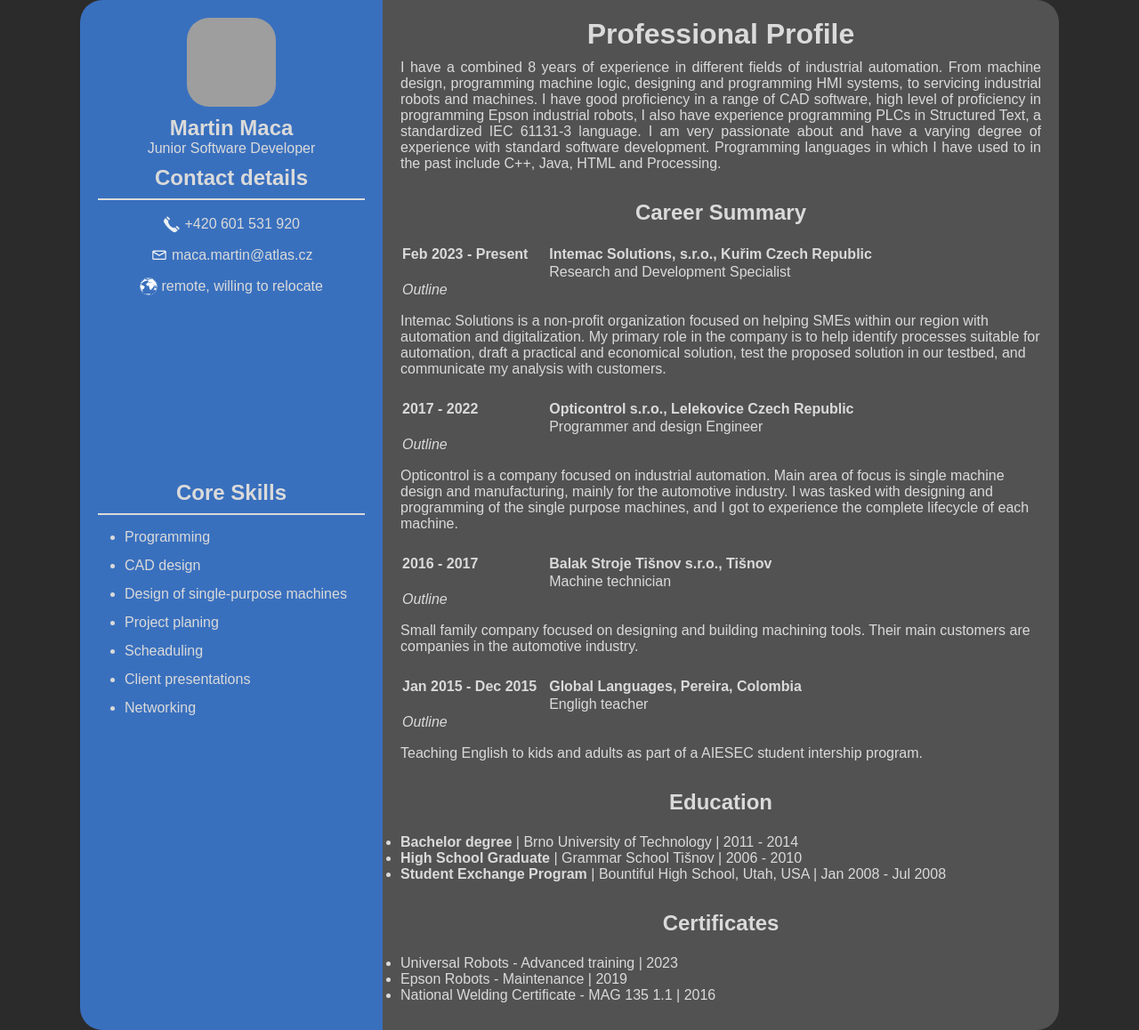
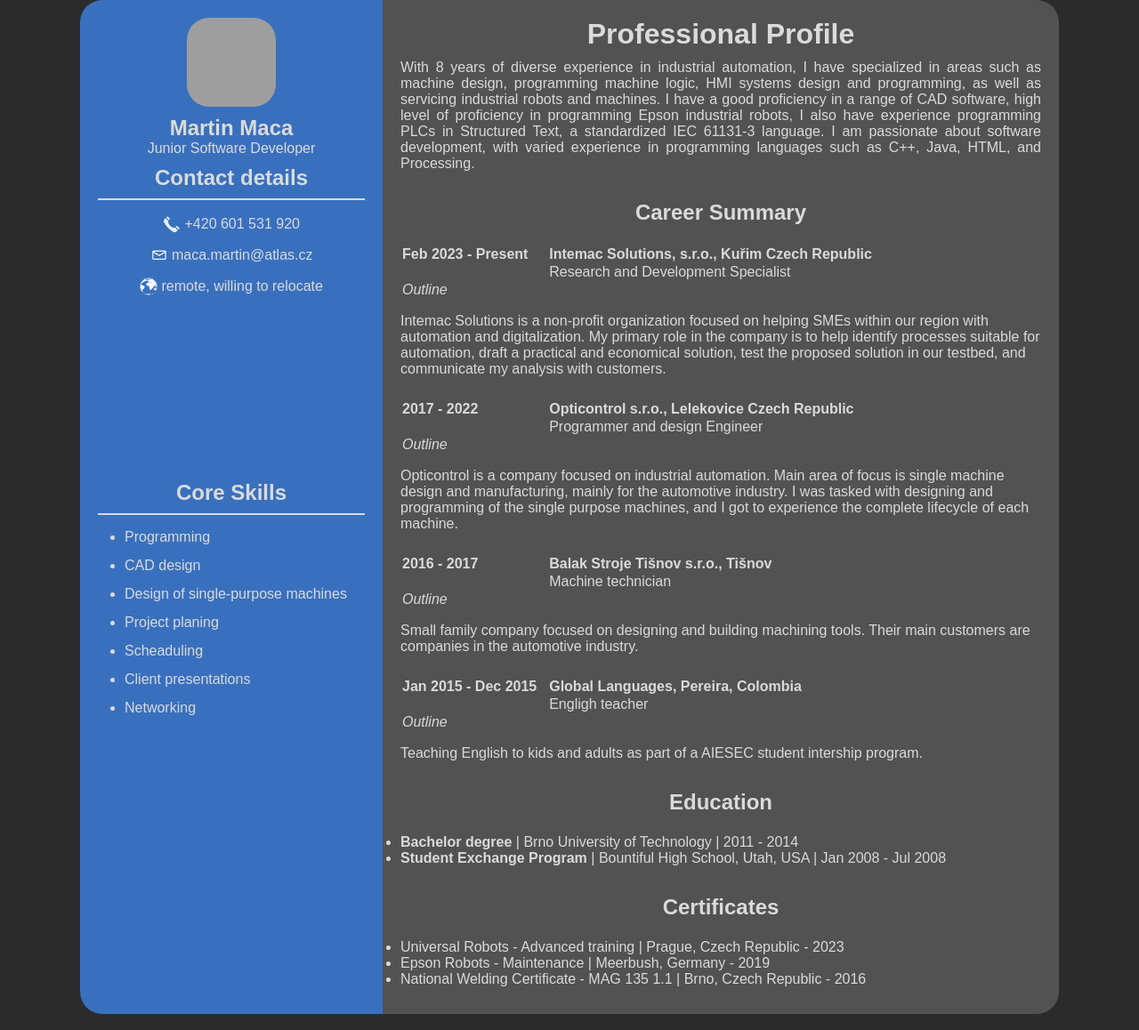
Before and after one commit to m-maca/Resume_Martin_Maca, a plain HTML site: page index.html in a window 1280 px wide. Shown: the whole page at 89% size. Drawn offline with Linux system fonts and the light colour scheme; grey boxes are pictures that could not be loaded.

Commit message:
updated texts

```diff
--- a/index.html
+++ b/index.html
@@ -67,14 +67,7 @@
                 <h1>Professional Profile</h1>
             </div>
             <div class="title">
-                <p> I have a combined 8 years of experience in different fields of industrial automation.
-                    From machine design, programming machine logic, designing and programming HMI systems,
-                    to servicing industrial robots and machines.
-                    I have good proficiency in a range of CAD software,
-                    high level of proficiency in programming Epson industrial robots,
-                    I also have experience programming PLCs in Structured Text, a standardized IEC 61131-3 language.
-                    I am very passionate about and have a varying degree of experience with standard software development.
-                    Programming languages in which I have used to in the past include C++, Java, HTML and Processing.</p>
+                <p>With 8 years of diverse experience in industrial automation, I have specialized in areas such as machine design, programming machine logic, HMI systems design and programming, as well as servicing industrial robots and machines. I have a good proficiency in a range of CAD software, high level of proficiency in programming Epson industrial robots, I also have experience programming PLCs in Structured Text, a standardized IEC 61131-3 language. I am passionate about software development, with varied experience in programming languages such as C++, Java, HTML, and Processing.</p>
             </div>
 
             <div class="Career">
@@ -163,16 +156,15 @@
                 <h2 class="Education_title">Education</h2>
                 <ul>
                     <li><b>Bachelor degree</b> | Brno University of Technology | 2011 - 2014</li>
-                    <li><b>High School Graduate</b> | Grammar School Tišnov | 2006 - 2010</li>
                     <li><b>Student Exchange Program</b> | Bountiful High School, Utah, USA | Jan 2008 - Jul 2008</li>
                 </ul>
             </div>
             <div class="Education">
                 <h2 class="Education_title">Certificates</h2>
                 <ul>
-                    <li>Universal Robots - Advanced training | 2023</li>
-                    <li>Epson Robots - Maintenance | 2019</li>
-                    <li>National Welding Certificate - MAG 135 1.1 | 2016</li>
+                    <li>Universal Robots - Advanced training | Prague, Czech Republic - 2023</li>
+                    <li>Epson Robots - Maintenance | Meerbush, Germany - 2019</li>
+                    <li>National Welding Certificate - MAG 135 1.1 | Brno, Czech Republic - 2016</li>
                 </ul>
             </div>
         </div>
```
